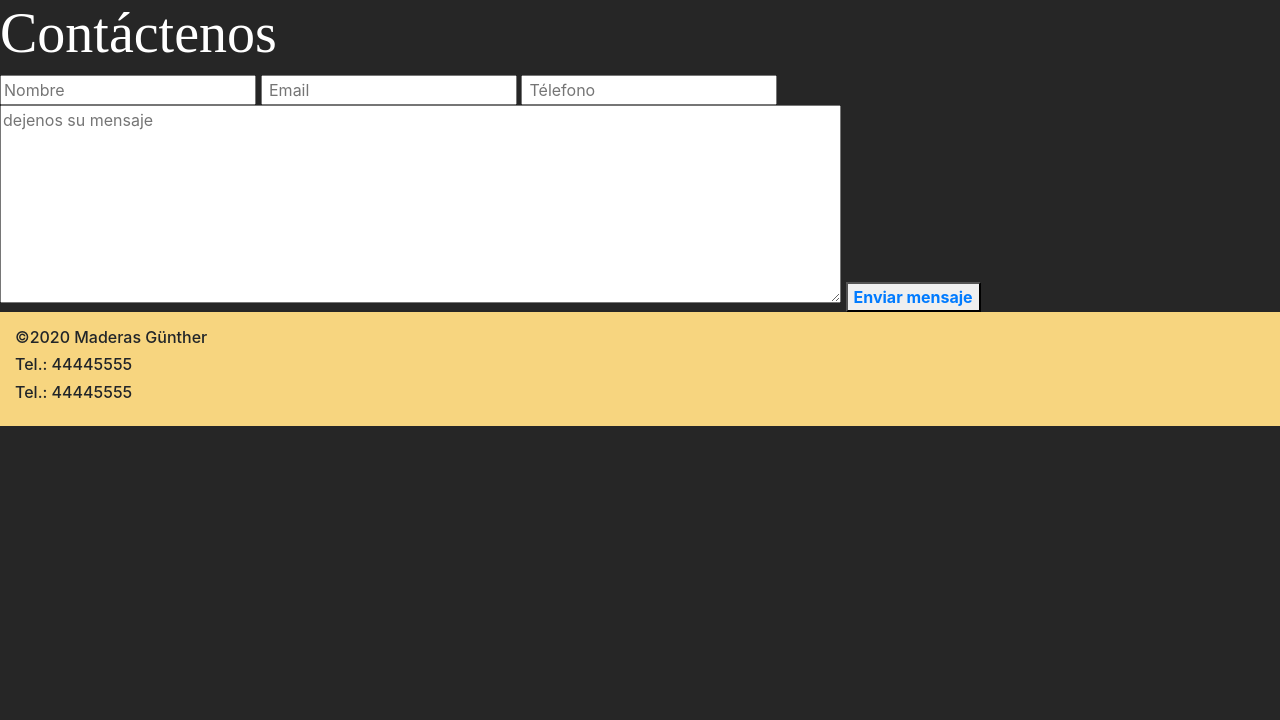
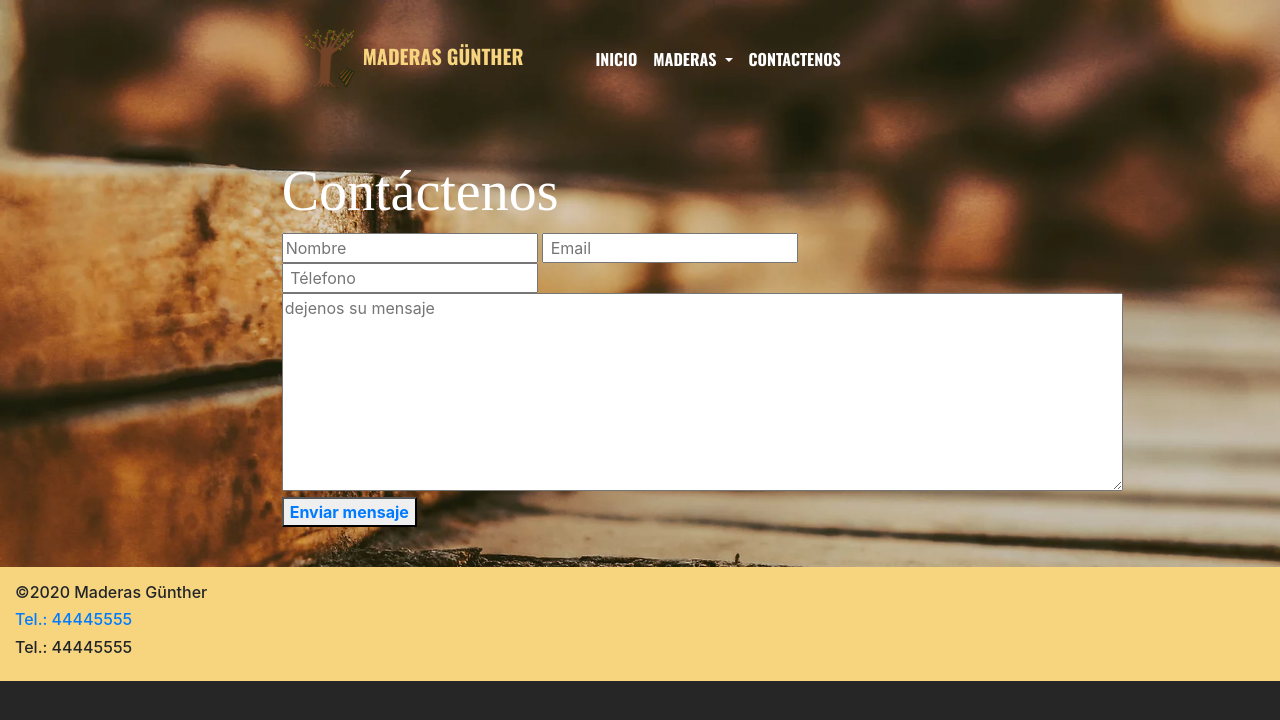
Before and after one commit to Gumio94/MaderasGunther, a PHP site: page /contacto.php in a window 1280 px wide. Shown: the top 720 px of the page. Run offline with PHP 8.4, Linux system fonts and the light colour scheme; some web fonts are replaced.

Commit message:
contacto

```diff
--- a/contacto.php
+++ b/contacto.php
@@ -1,12 +1,14 @@
 <?php include "inc/header.php"?>
 <body>
-
+    <div class="container-fluid cuerpo">
+        <div class="row justify-content-md-center">
+            <div class="col-sm-7 py-3 barra">
+                <?php include "inc/navbar.php"?>
+            </div>
+            <div class="col-md-7 py-3 my-4">
                 <H1>Contáctenos</H1>
 
-
-
                 <div class="formulario">
-
                     <form action="carga_formulario.php" method="POST">
                         <input type=" text" placeholder = "Nombre" name ="nombre" id = "nombre" required class="nombrecaja">
                         <input type=" email" placeholder = " Email" id =" email" name = "email"  required class="emailcaja">
@@ -16,4 +18,8 @@
 
                     </form>
                 </div>
+            </div>
+        </div>
+    </div>
+</body>
 <?php include "inc/footer.php"?>
--- a/inc/footer.php
+++ b/inc/footer.php
@@ -4,7 +4,7 @@
             <div class="row justify-content-between">
                 <div class="col-md-6">
                     <h6>©2020 Maderas Günther</h6>
-                    <h6>Tel.: 44445555</h6>
+                    <h6><a class="text-decoration-none" href="https://api.whatsapp.com/send?phone=5411236864">Tel.: 44445555</a></h6>
                     <h6>Tel.: 44445555</h6>
                 </div>
                 <div class="col"></div>
--- a/index.php
+++ b/index.php
@@ -9,7 +9,7 @@
             <h1 class="text-center amarillo">Bienvenidos a</h1>
             <h1 class="text-center">Maderas Günther</h1>
         </div>
-        <div class="col-md-6 mb-3 px-5 py-2 bg-negro">
+        <div class="col-md-6 mb-3 px-1 py-1 bg-negro">
             <div id="carouselExampleSlidesOnly" class="carousel slide mx-auto" data-ride="carousel">
                 <div class="carousel-inner">
                     <div class="carousel-item active">
```
Lines whose indentation alone changed are shown as unchanged.
